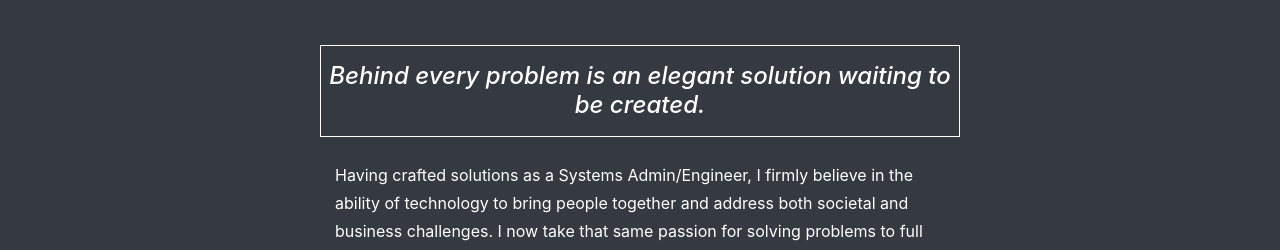
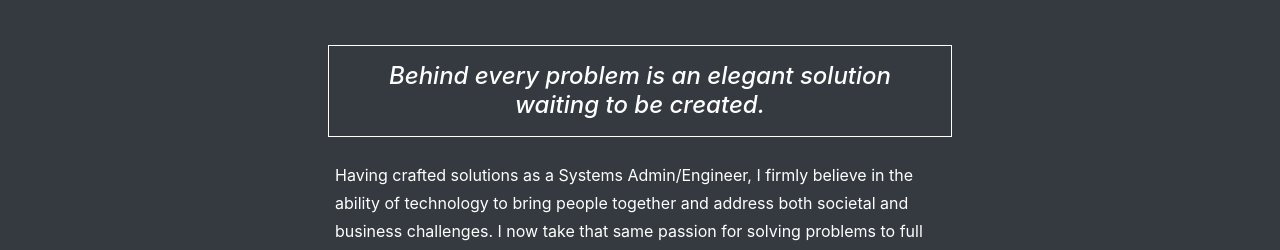
Before and after one commit to wongco/wongco.github.io, a plain HTML site: page index.html in a window 1280 px wide. Shown: the part 550-800 px from the top of the page. Drawn offline with nearby package versions, Linux system fonts and the light colour scheme.

Commit message:
fix issue with element padding

```diff
--- a/index.html
+++ b/index.html
@@ -50,8 +50,8 @@
         <span class="about__header-three text-dark">Responsive design.&nbsp;</span>
       </div>
     </div>
-    <div class="row">
-        <p class="mx-auto col-12 col-md-8 col-lg-6 h4 px-0 py-3 my-4 border border-white font-italic">Behind every problem is an elegant solution waiting to be created.</p>
+    <div class="row px-3">
+        <p class="mx-auto col-12 col-md-8 col-lg-6 h4 py-3 my-4 border border-white font-italic">Behind every problem is an elegant solution waiting to be created.</p>
     </div>
     <div class="row">
         <p class="mx-auto col-10 col-md-8 col-lg-6 text-left about__paragraph-line-height">
@@ -94,7 +94,7 @@
 
   <footer class="container-fluid footer py-3 text-center bg-dark text-white">
     <div class="row justify-content-center">
-      <div>WongCoFood.com - Looking for old Food Blog reviews? They're gone, but something new is coming <i class="far fa-smile-beam"></i></div>
+      <div class="col">WongCoFood.com - Looking for old Food Blog reviews? They're gone, but something new is coming <i class="far fa-smile-beam"></i></div>
     </div>
   </footer>
 
```
